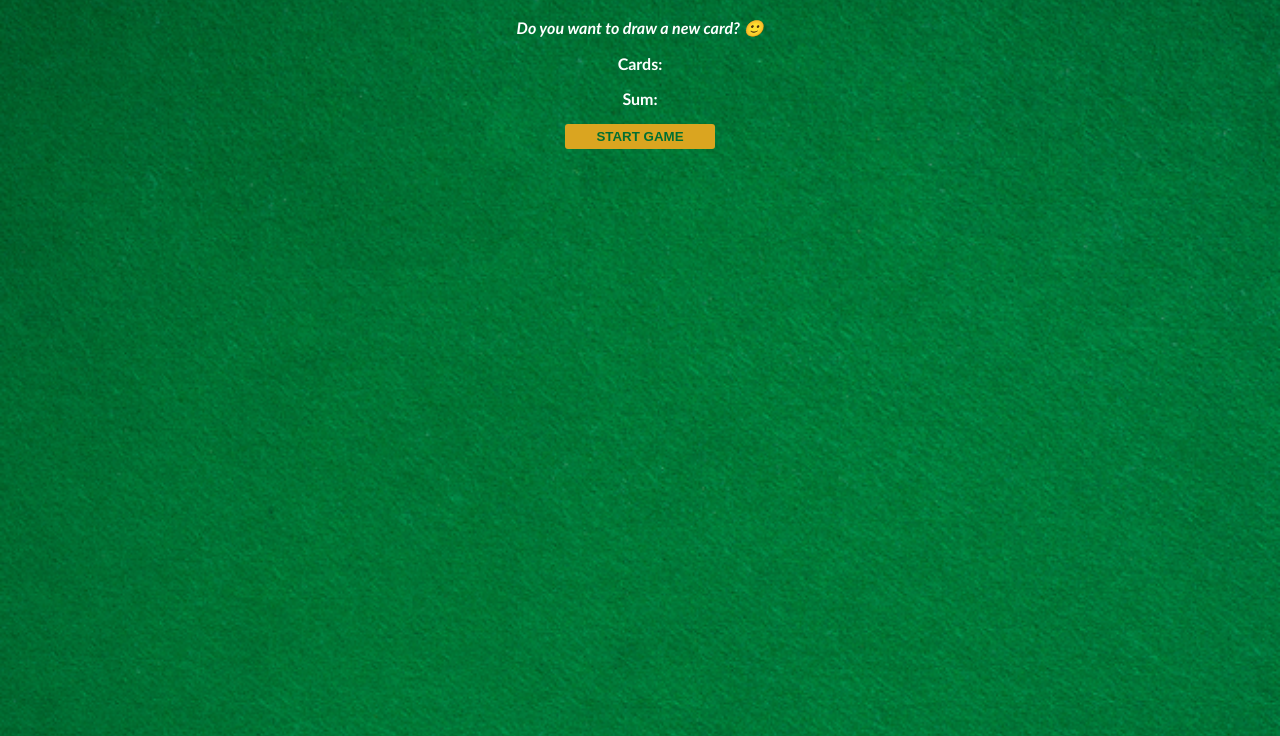
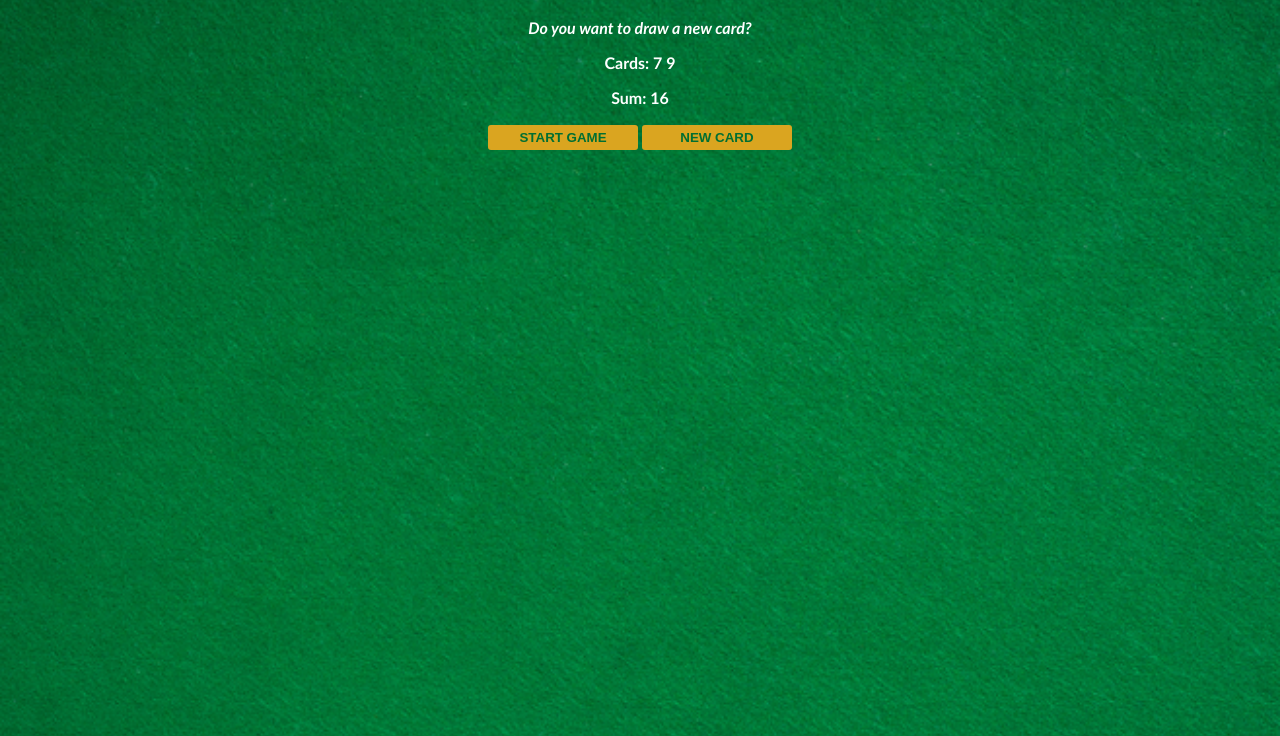
Before and after one commit to SteveBenton6/blackjack-card-game-app, a plain HTML site: page Index.html in a window 1280 px wide. Both pictures are taken after a click on the button "START GAME". Shown: the part 64-800 px from the top of the page. Drawn offline with Linux system fonts and the light colour scheme.

Commit message:
add cards and sum displays and New Card button

```diff
--- a/Index.html
+++ b/Index.html
@@ -9,9 +9,10 @@
   <body>
     <h1>Blackjack</h1>
     <p id="message-el">Want to play a round?</p>
-    <p>Cards:</p>
-    <p>Sum:</p>
+    <p id="cards-el">Cards:</p>
+    <p id="sum-el">Sum:</p>
     <button onclick="startGame()">START GAME</button>
+    <button onclick="newCard()">NEW CARD</button>
     <script src="script.js" defer></script>
   </body>
 </html>
--- a/script.js
+++ b/script.js
@@ -1,4 +1,4 @@
-let firstCard = 6;
+let firstCard = 7;
 let secondCard = 9;
 
 let sum = firstCard + secondCard;
@@ -7,16 +7,25 @@ let isAlive = true;
 let message = "";
 
 let messageEl = document.getElementById("message-el");
+let sumEl = document.getElementById("sum-el");
+// let sumEl = document.querySelector("#sum-el");
+let cardsEl = document.getElementById("cards-el");
 
 function startGame() {
+  cardsEl.textContent = "Cards: " + firstCard + " " + secondCard;
+  sumEl.textContent = "Sum: " + sum;
   if (sum <= 20) {
-    message = "Do you want to draw a new card? 🙂";
+    message = "Do you want to draw a new card?";
   } else if (sum === 21) {
-    message = "Wohoo! You've got Blackjack! 🥳";
+    message = "Wohoo! You've got Blackjack!";
     hasBlackJack = true;
   } else {
-    message = "You're out of the game! 😭";
+    message = "You're out of the game!";
     isAlive = false;
   }
   messageEl.textContent = message;
 }
+
+function newCard() {
+  console.log("Drawing a new card from the deck!");
+}
--- a/style.css
+++ b/style.css
@@ -25,4 +25,6 @@ button {
   font-weight: bold;
   border: none;
   border-radius: 3px;
+  margin-bottom: 2px;
+  margin-top: 2px;
 }
```
